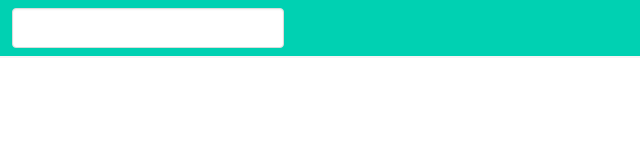
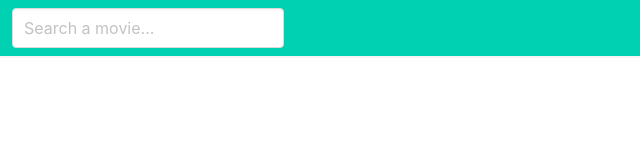
Before and after one commit to l0rdcafe/imdb-scroll, a plain HTML site: page index.html in a window 1280 px wide. Shown: the full height of the page, 0-640 px from the left. Drawn offline with nearby package versions, Linux system fonts and the light colour scheme.

Commit message:
improve ux

```diff
--- a/index.html
+++ b/index.html
@@ -18,7 +18,7 @@
       <nav class="navbar is-fixed-top is-primary has-shadow">
         <div class="navbar-start">
           <div class="navbar-item has-navbar-fixed-top">
-      <input class="input" id="movie-field">
+      <input class="input" id="movie-field" placeholder="Search a movie...">
     </div>
     </div>
     <div class="navbar-end">
```
